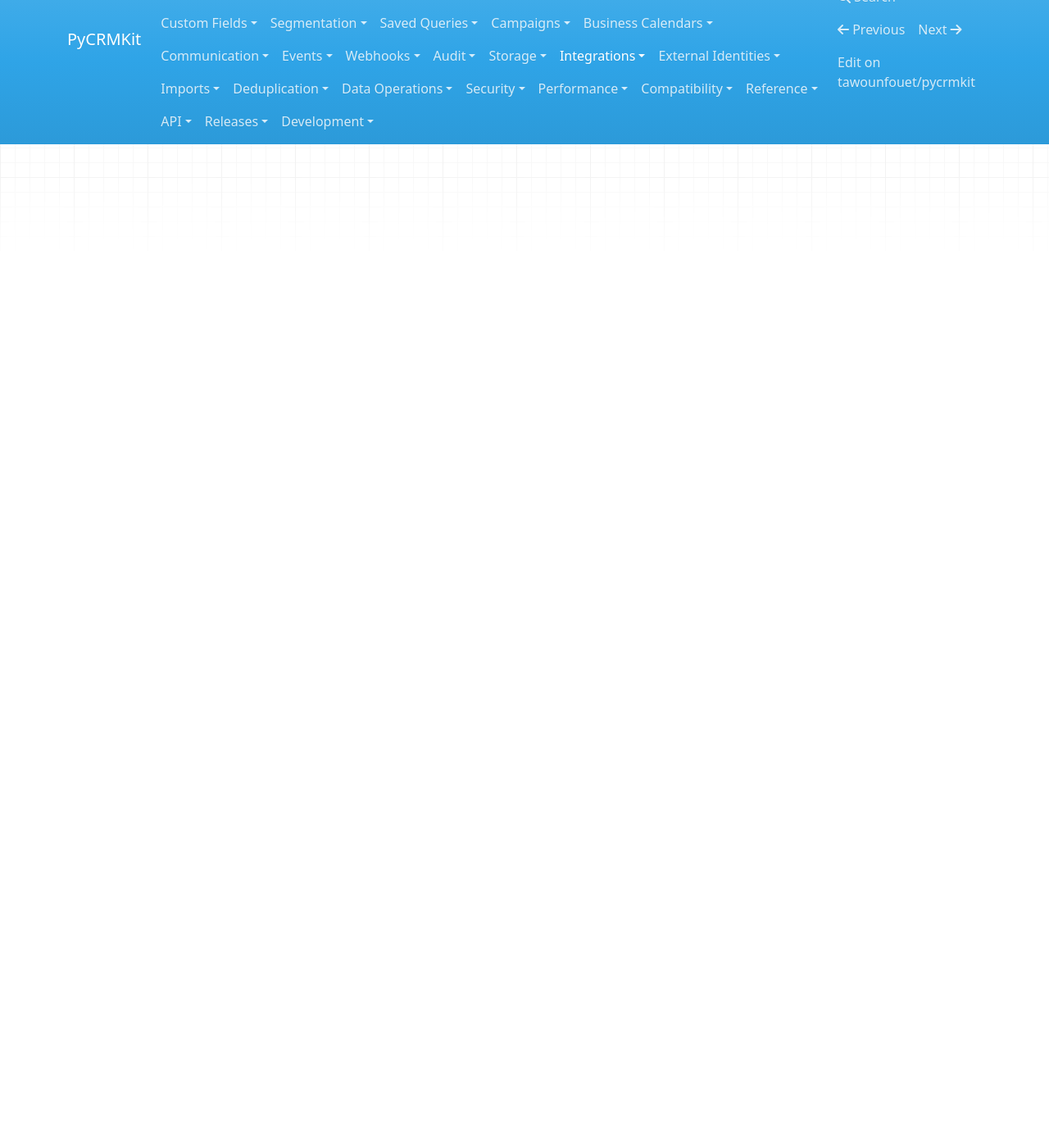
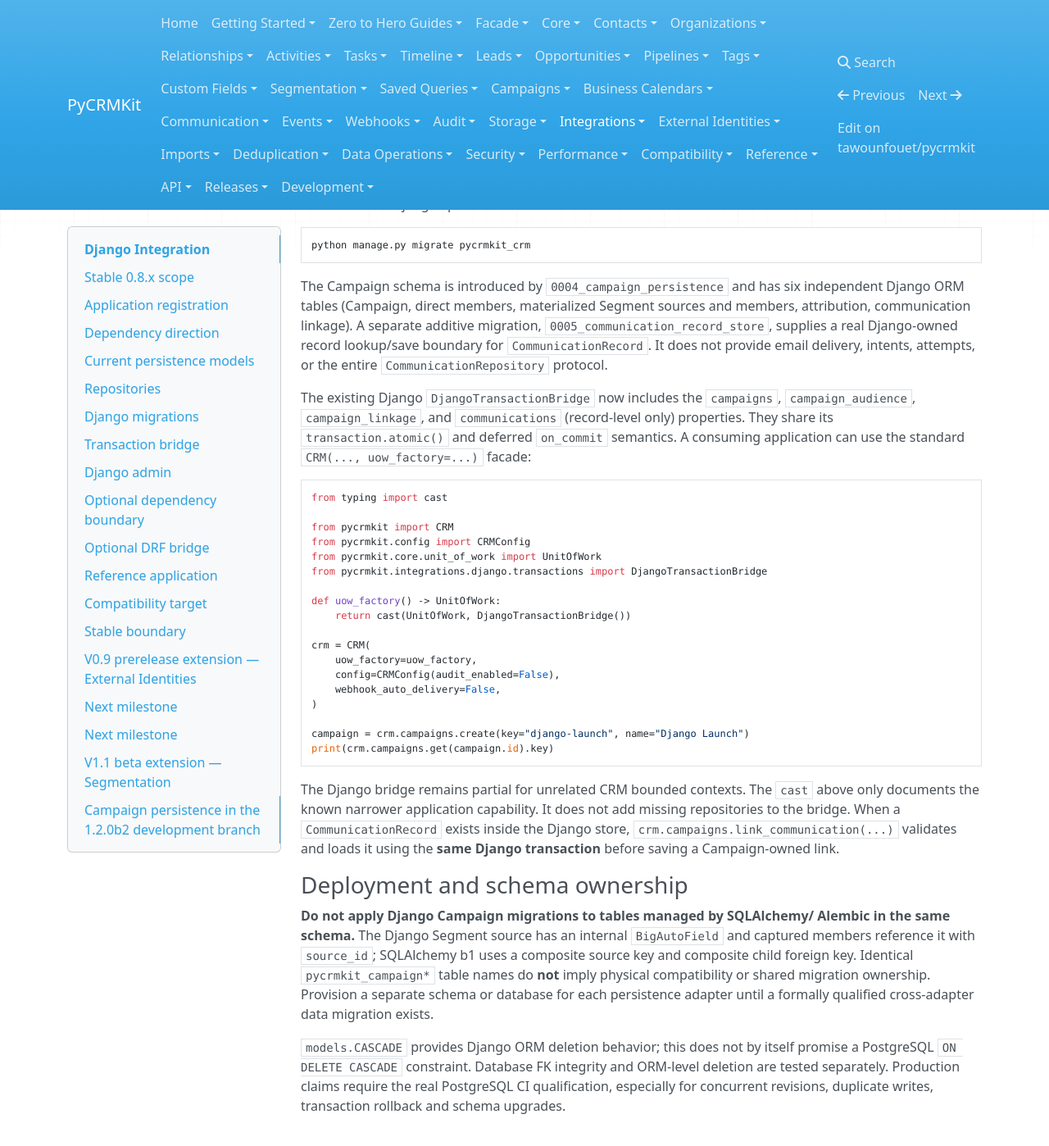
Before and after one commit to tawounfouet/pycrmkit, an MkDocs documentation site: the page built from docs/integrations/django.md, in a window 1280 px wide and 1400 px high, scrolled down 7408 px. Shown: the whole window at 82% size. Built offline with MkDocs 1.6.1, drawn with Linux system fonts in a browser that asks for light colours; nearby versions of some CDN libraries; before the commit the page ends 7600 px from its top, so only the background shows below that.

Commit message:
docs(django): document Campaign adapter and fix audience imports

````diff
--- a/docs/integrations/django.md
+++ b/docs/integrations/django.md
@@ -402,3 +402,73 @@
 Snapshot materialization and bulk Static membership use the same
 `crm.segments` facade as Memory and SQLAlchemy/PostgreSQL. No Django ORM model
 leaks into the domain API.
+
+
+## Campaign persistence in the 1.2.0b2 development branch
+
+**Status: implemented on PR #99; awaiting the complete CI/PostgreSQL release gate.**
+Use the built-in optional Django app and migrate it to its latest revision.
+The existing Campaign services and public Python facade are not Django-specific.
+
+```bash
+python manage.py migrate pycrmkit_crm
+```
+
+The Campaign schema is introduced by `0004_campaign_persistence` and has
+six independent Django ORM tables (Campaign, direct members, materialized
+Segment sources and members, attribution, communication linkage). A separate
+additive migration, `0005_communication_record_store`, supplies a real
+Django-owned record lookup/save boundary for `CommunicationRecord`. It does
+not provide email delivery, intents, attempts, or the entire
+`CommunicationRepository` protocol.
+
+The existing Django `DjangoTransactionBridge` now includes the
+`campaigns`, `campaign_audience`, `campaign_linkage`, and
+`communications` (record-level only) properties. They share its
+`transaction.atomic()` and deferred `on_commit` semantics. A consuming
+application can use the standard `CRM(..., uow_factory=...)` facade:
+
+```python
+from typing import cast
+
+from pycrmkit import CRM
+from pycrmkit.config import CRMConfig
+from pycrmkit.core.unit_of_work import UnitOfWork
+from pycrmkit.integrations.django.transactions import DjangoTransactionBridge
+
+def uow_factory() -> UnitOfWork:
+    return cast(UnitOfWork, DjangoTransactionBridge())
+
+crm = CRM(
+    uow_factory=uow_factory,
+    config=CRMConfig(audit_enabled=False),
+    webhook_auto_delivery=False,
+)
+
+campaign = crm.campaigns.create(key="django-launch", name="Django Launch")
+print(crm.campaigns.get(campaign.id).key)
+```
+
+The Django bridge remains partial for unrelated CRM bounded contexts.
+The `cast` above only documents the known narrower application capability.
+It does not add missing repositories to the bridge. When a
+`CommunicationRecord` exists inside the Django store,
+`crm.campaigns.link_communication(...)` validates and loads it using
+the **same Django transaction** before saving a Campaign-owned link.
+
+### Deployment and schema ownership
+
+**Do not apply Django Campaign migrations to tables managed by SQLAlchemy/
+Alembic in the same schema.** The Django Segment source has an internal
+`BigAutoField` and captured members reference it with `source_id`;
+SQLAlchemy b1 uses a composite source key and composite child foreign key.
+Identical `pycrmkit_campaign*` table names do **not** imply physical
+compatibility or shared migration ownership. Provision a separate schema or
+database for each persistence adapter until a formally qualified cross-adapter
+data migration exists.
+
+`models.CASCADE` provides Django ORM deletion behavior; this does not by
+itself promise a PostgreSQL `ON DELETE CASCADE` constraint. Database FK
+integrity and ORM-level deletion are tested separately. Production claims
+require the real PostgreSQL CI qualification, especially for concurrent
+revisions, duplicate writes, transaction rollback and schema upgrades.
````
Also changed, not shown: 1 other file.
